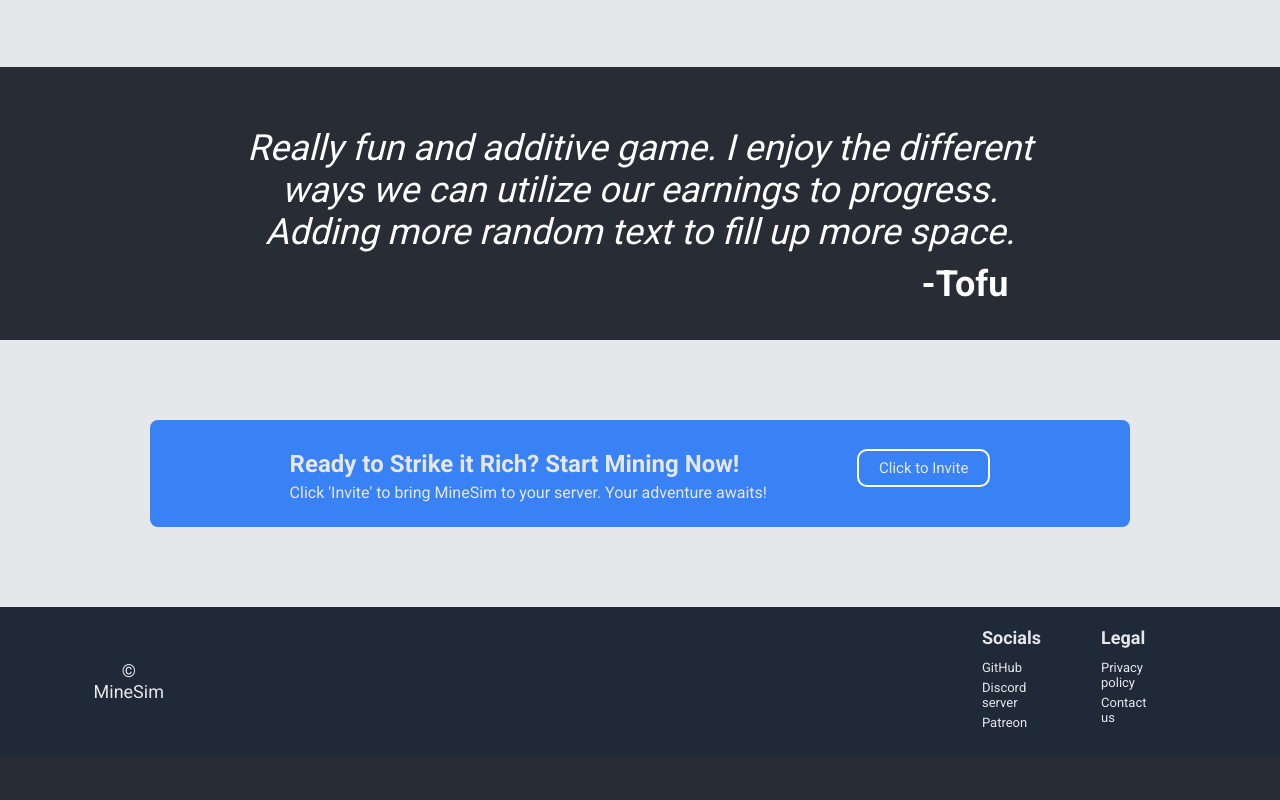
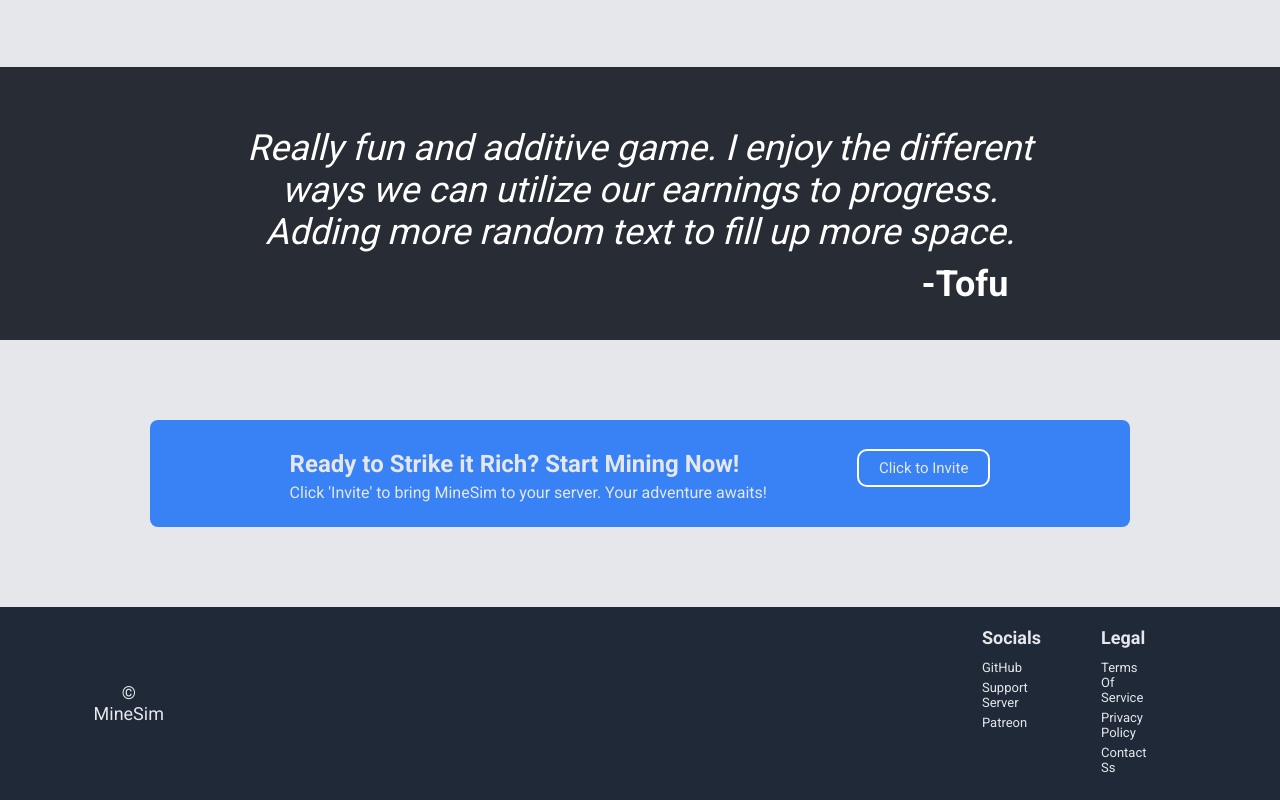
Before and after one commit to mooseRobot/minesim-website, a React (Create React App) app in the folder frontend/: page / in a window 1280 px wide. Shown: the part 879-1679 px from the top of the page. Before the commit the page ends 1634 px from the top, so only its background shows below. Built offline with nearby package versions, Linux system fonts and the light colour scheme.

Commit message:
Add links to legal

```diff
--- a/frontend/src/App.js
+++ b/frontend/src/App.js
@@ -37,13 +37,14 @@ function App() {
                 <p><b>Socials</b></p>
                 {/* Add classes */}
                 <a href={'https://github.com/mooseRobot/minesim-website'} target={'_blank'} rel={"noopener noreferrer"}>GitHub</a>
-                <a href={'https://discord.gg/488NvtTzkE'} target={'_blank'} rel={"noopener noreferrer"}>Discord server</a>
+                <a href={'https://discord.gg/488NvtTzkE'} target={'_blank'} rel={"noopener noreferrer"}>Support Server</a>
                 <a href={'https://www.patreon.com/MineSim'} target={'_blank'} rel={"noopener noreferrer"}>Patreon</a>
             </div>
             <div className={'legal'}>
                 <p><b>Legal</b></p>
-                <a>Privacy policy</a>
-                <a href={"mailto:admin@minesim.net"}>Contact us</a>
+                <a href={'https://github.com/mooseRobot/MineSim/blob/main/TERMS%20OF%20SERVICE.md'}>Terms Of Service</a>
+                <a href={'https://github.com/mooseRobot/MineSim/blob/main/PRIVACY.md'}>Privacy Policy</a>
+                <a href={"mailto:admin@minesim.net"}>Contact Ss</a>
             </div>
         </div>
 
```
